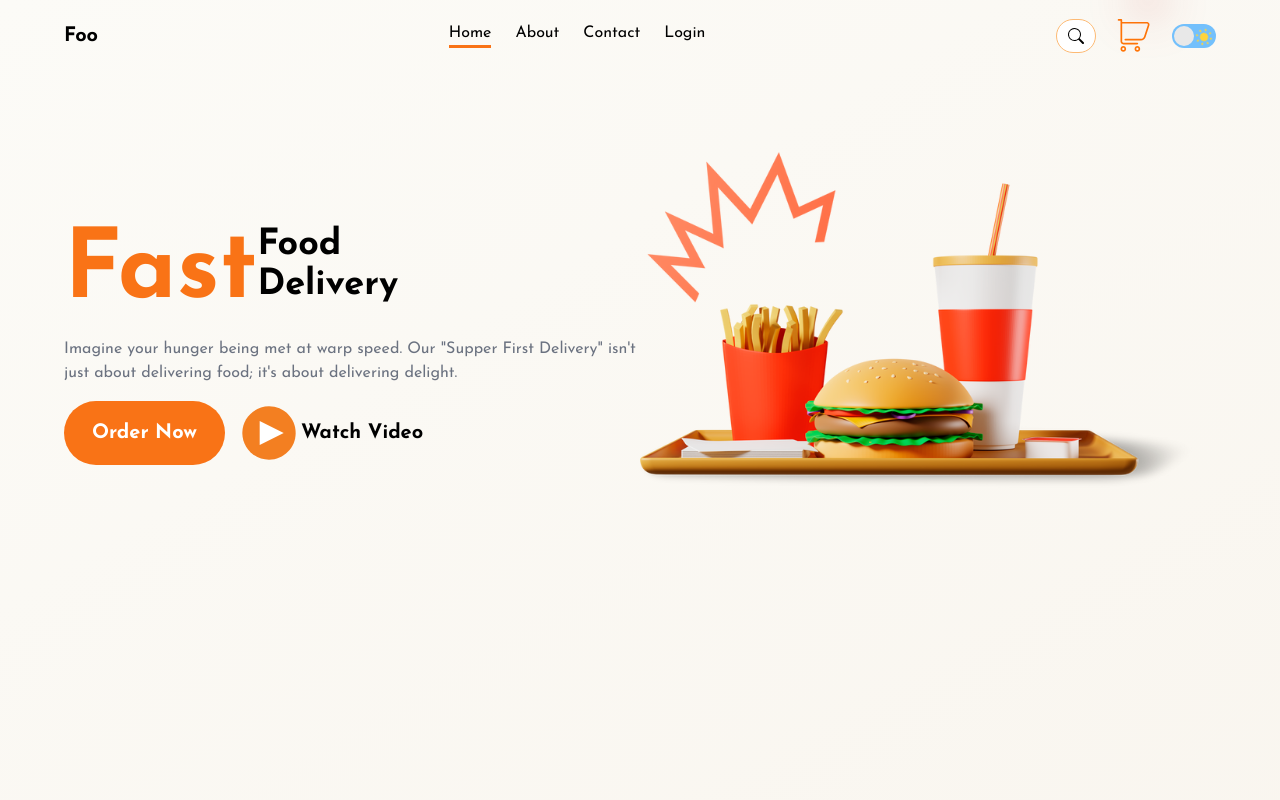
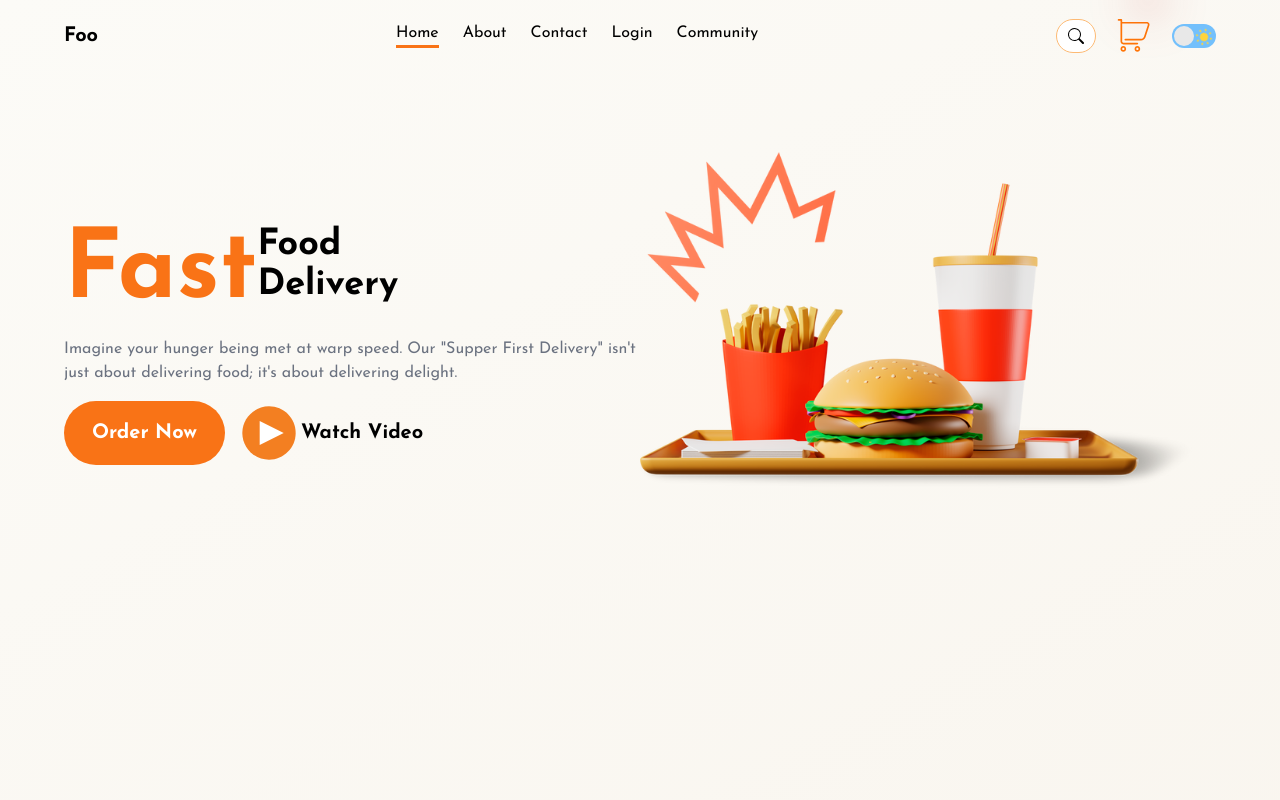
Before and after one commit to rakibul-islam-hasib/hungry-bunny-client, a React (Vite) app: page / in a window 1280 px wide. Shown: the top 800 px of the page. Built offline with nearby package versions, Linux system fonts and the light colour scheme.

Commit message:
Some component startup added

```diff
--- /dev/null
+++ b/src/components/header/Community/CnavBar.jsx
@@ -0,0 +1,11 @@
+import React from 'react';
+
+const CnavBar = () => {
+    return (
+        <div>
+            <h1>Community Nav Bar</h1>
+        </div>
+    );
+};
+
+export default CnavBar;
--- a/src/components/header/NavBar.jsx
+++ b/src/components/header/NavBar.jsx
@@ -29,6 +29,11 @@ const navLinks = [
         id: 4,
         name: 'Login',
         path: '/login',
+    },
+    {
+        id: 5,
+        name: 'Community',
+        path: '/community',
     },
 ];
 
```
